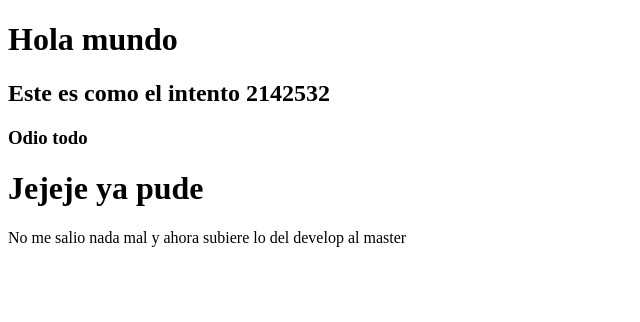
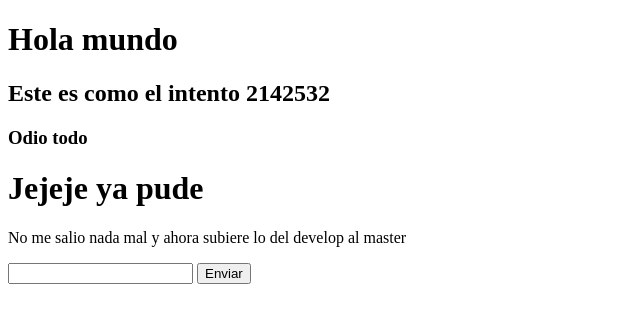
Before and after one commit to AlejandraCortes7/EntornosIFP, a plain HTML site: page index.html in a window 1280 px wide. Shown: the whole page, without its empty margins (0-640 px from the left). Drawn offline with Linux system fonts and the light colour scheme.

Commit message:
Agregado un caja de texto al form

```diff
--- a/index.html
+++ b/index.html
@@ -11,5 +11,10 @@
     <h3>Odio todo</h3>
     <h1>Jejeje ya pude</h1>
     <p>No me salio nada mal y ahora subiere lo del develop al master</p>
+
+    <form action="#" method="get">
+        <input type="text" name="Nombre" id="nombre">
+        <input type="button" value="Enviar">
+    </form>
 </body>
 </html>
```
